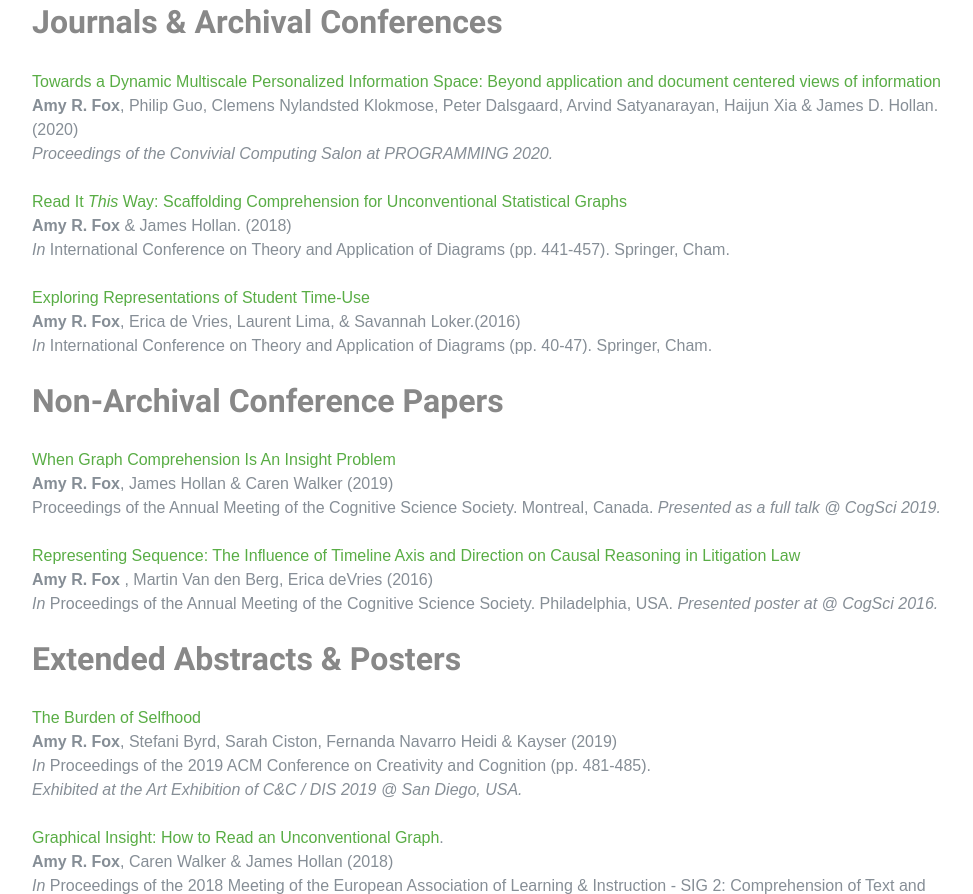
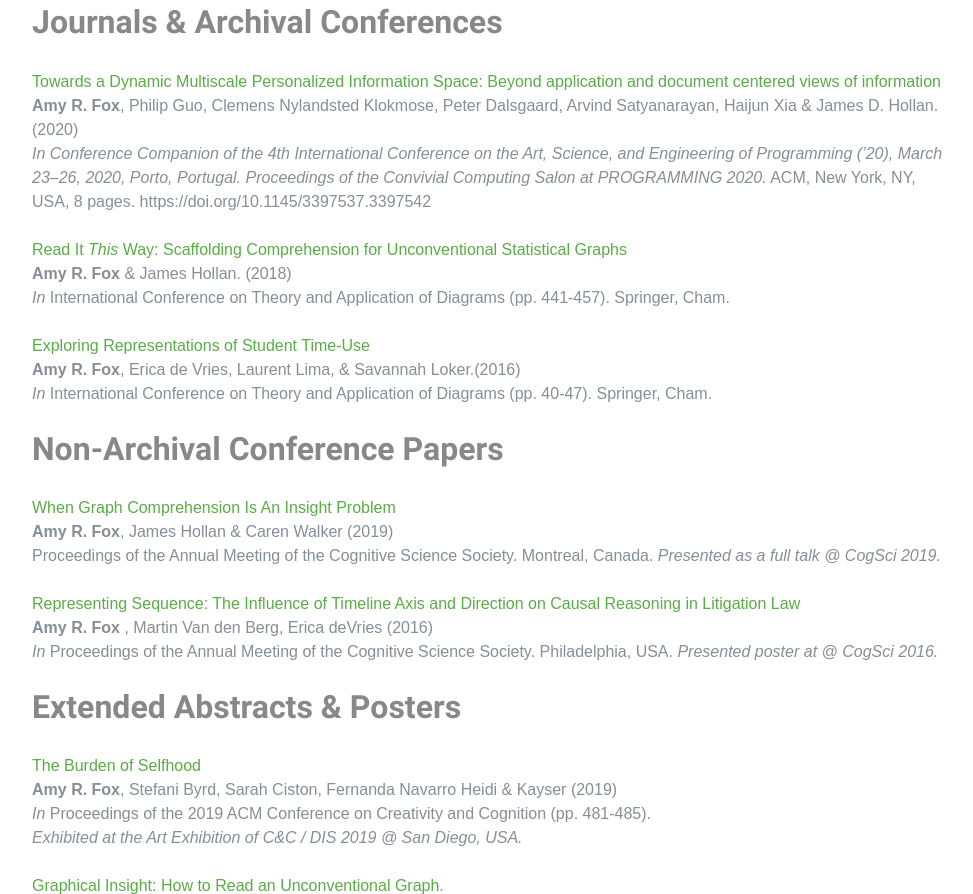
Before and after one commit to madebyafox/archive_madebyafox.github.io, a plain HTML site: page index.html in a window 1280 px wide. Shown: the part 1782-2676 px from the top of the page, without its empty margins (288-1261 px from the left). Drawn offline with Linux system fonts and the light colour scheme; a web font is replaced by a local one.

Commit message:
update CCS2020 pub

```diff
--- a/index.html
+++ b/index.html
@@ -134,7 +134,8 @@ with thanks to [Start Bootstrap - Resume](https://startbootstrap.com/template-ov
 
         <a target="_blank" href="docs/CP_3_FOX.pdf">Towards a Dynamic Multiscale Personalized Information Space: Beyond application and document centered views of information</a>
         <p class="mb-0"><b> Amy R. Fox</b>, Philip Guo, Clemens Nylandsted Klokmose, Peter Dalsgaard, Arvind Satyanarayan, Haijun Xia & James D. Hollan. (2020)
-        <br><i>Proceedings of the Convivial Computing Salon at PROGRAMMING 2020.</i></p>
+        <br><i>In Conference Companion of the 4th International Conference on the Art, Science, and Engineering of Programming (’20), March 23–26, 2020, Porto, Portugal.
+        Proceedings of the Convivial Computing Salon at PROGRAMMING 2020.</i> ACM, New York, NY, USA, 8 pages. https://doi.org/10.1145/3397537.3397542</p>
         <br>
 
         <a target="_blank" href="docs/AC_2_FOX.pdf"> Read It <i>This</i> Way: Scaffolding Comprehension for Unconventional Statistical Graphs</a>
```
Also changed, not shown: 1 other file.
